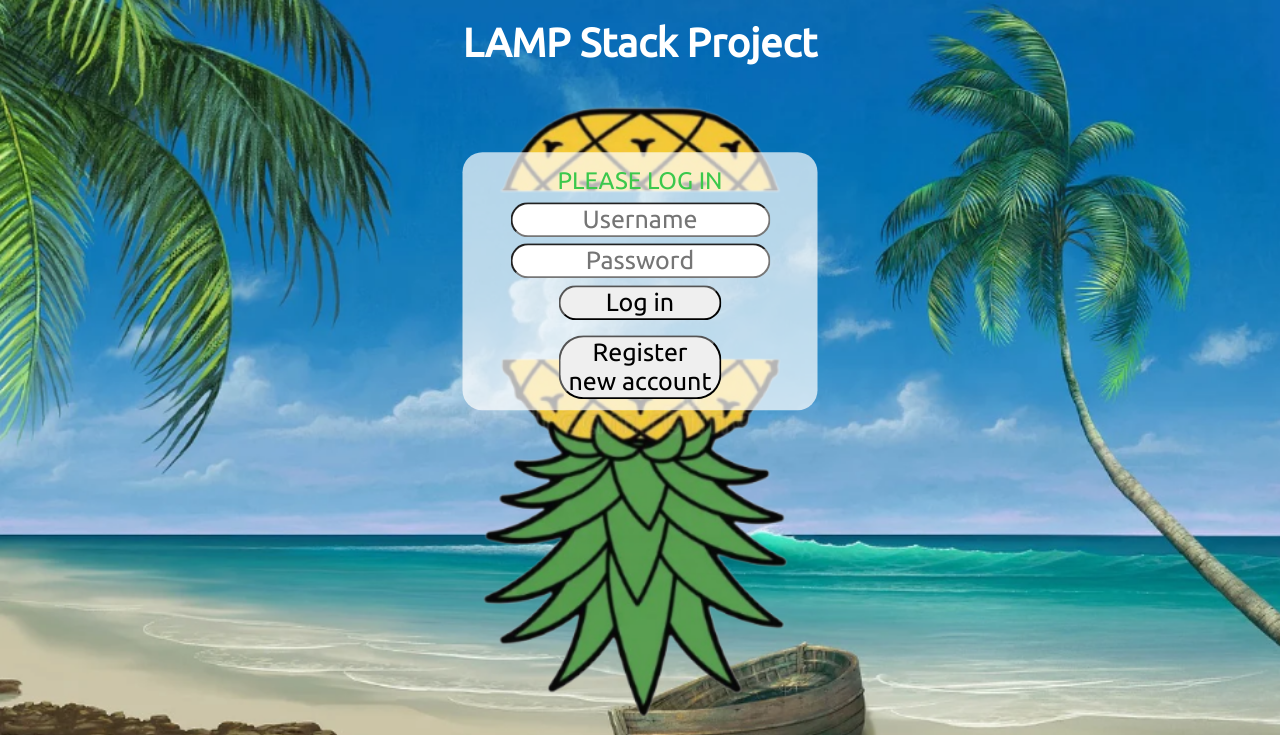
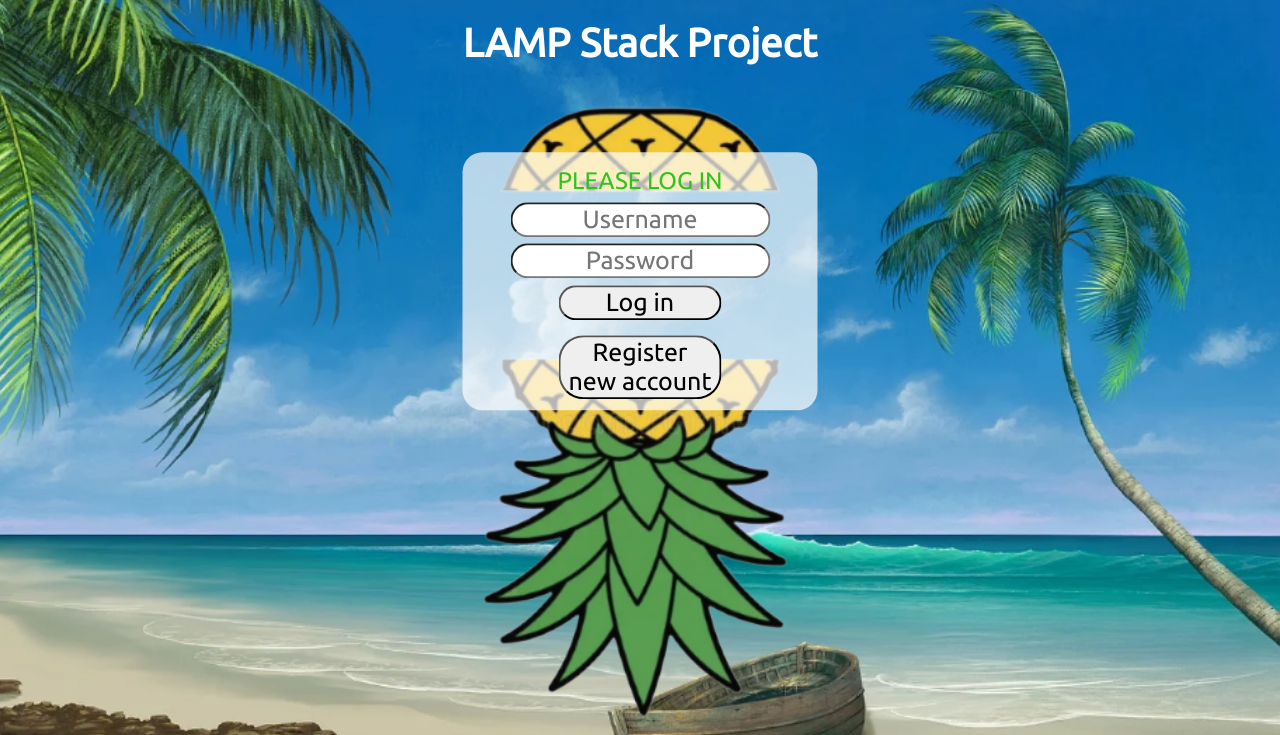
Before and after one commit to faithmunar/LAMP-stack-project, a PHP site: page / in a window 1280 px wide. Shown: the top 735 px of the page. Run offline with PHP 8.4, Linux system fonts and the light colour scheme.

Commit message:
Update styles.css
Changes font colors for "PLEASE LOG IN" and "User/Password combination incorrect" to pop out more against the backgrounds.

```diff
--- a/html/css/styles.css
+++ b/html/css/styles.css
@@ -129,7 +129,7 @@ input[type="text"],input[type="password"]{
     margin-left: 5%;
     margin-bottom: 2%;
     font-family: 'Ubuntu', sans-serif;
-    color: #3BC84C;
+    color: #2FC31F;
 }
 
 #loginResult{
@@ -140,7 +140,7 @@ input[type="text"],input[type="password"]{
     margin-left: 5%;
     margin-bottom: 2%;
     font-family: 'Ubuntu', sans-serif;
-    color: #D9EAD3;
+    color: #EE2C2C;
 }
 
 #userName{
```
